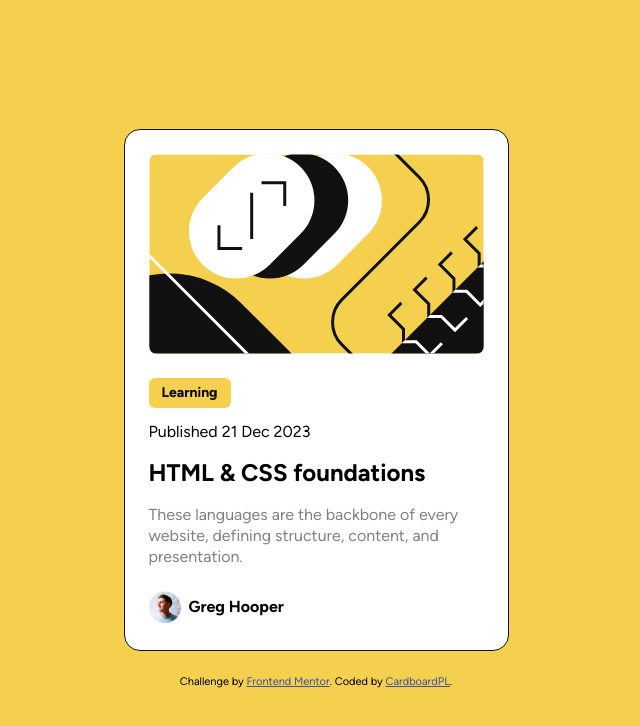
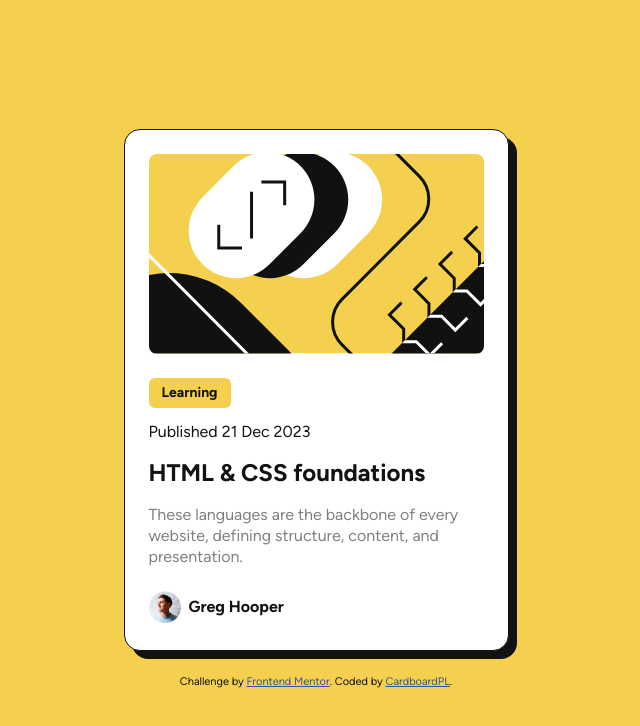
Before and after one commit to CardboardPL/Frontend-Mentor-Blog-preview-card, a plain HTML site: page index.html in a window 1280 px wide. Shown: the whole page, without its empty margins (324-964 px from the left). Drawn offline with Linux system fonts and the light colour scheme.

Commit message:
Updated: index.html, general.css, and blog.css
Updated index.html so that the title is a link which makes the card be interactive.
Updated general.css to utilize custom properties instead of hard-coded color values.
Updated blog.css to utilize the custom properties set on general.css to remove any hard-coded color values, added card shadow, the active state, and transitions.

```diff
--- a/index.html
+++ b/index.html
@@ -25,7 +25,7 @@
       </ul>
 
       <p>Published <time datetime="2023-12-21">21 Dec 2023</time></p>
-      <h1 class="blog-title">HTML & CSS foundations</h1>
+      <h1 class="blog-title"><a rel="noopener noreferrer" href="#">HTML & CSS foundations</a></h1>
       <p class="blog-description">These languages are the backbone of every website, defining structure, content, and presentation.</p>
     </div>
 
--- a/styles/blog.css
+++ b/styles/blog.css
@@ -1,13 +1,27 @@
 .blog-preview-card {
-  background-color: hsl(0, 0%, 100%);
+  background-color: var(--neutral-1);
   padding: 1.5rem;
   width: 88%;
   height: 522px;
   min-width: 328px;
   max-width: 385px;
-  border: 1px solid hsl(0, 0%, 7%);
+  border: 1px solid var(--neutral-3);
   border-radius: 1rem;
   margin-bottom: 24px;
+  box-shadow: 8px 8px 0 var(--neutral-3);
+  cursor: pointer;
+  transition: all 0.15s ease-in-out;
+}
+
+.blog-preview-card:hover,
+.blog-preview-card:focus-within {
+  transform: translate(-8px, -8px);
+  box-shadow: 16px 16px 0 var(--neutral-3);
+}
+
+.blog-preview-card:hover a,
+.blog-preview-card:focus-within a {
+  color: var(--primary);
 }
 
 .blog-preview-card * {
@@ -19,6 +33,7 @@
   display: block;
   height: 200px;
   width: 100%;
+  object-fit: cover;
   border-radius: 0.5rem;
 }
 
@@ -41,7 +56,7 @@
 }
 
 .learning-tag {
-  background-color: hsl(47, 88%, 63%);
+  background-color: var(--primary);
 }
 
 .blog-preview-card p:has(> time) {
@@ -55,9 +70,14 @@
   margin-bottom: 13px;
 }
 
+.blog-title a {
+  color: var(--neutral-3);
+  text-decoration: none;
+}
+
 .blog-description {
   line-height: 21px;
-  color: hsl(0, 0%, 50%);
+  color: var(--neutral-2);
 }
 
 .author-info {
--- a/styles/general.css
+++ b/styles/general.css
@@ -1,6 +1,13 @@
 @font-face {
   font-family: 'Figtree';
   src: url(../assets/fonts/Figtree-VariableFont_wght.ttf);
+}
+
+:root {
+  --primary: hsl(47, 88%, 63%);
+  --neutral-1: hsl(0, 0%, 100%);
+  --neutral-2: hsl(0, 0%, 50%);
+  --neutral-3: hsl(0, 0%, 7%);
 }
 
 *, *::before, *::after {
@@ -13,7 +20,8 @@ html {
 }
 
 body {
-  background-color: hsl(47, 88%, 63%);
+  color: var(--neutral-3);
+  background-color: var(--primary);
   display: flex;
   flex-direction: column;
   justify-content: center;
```
